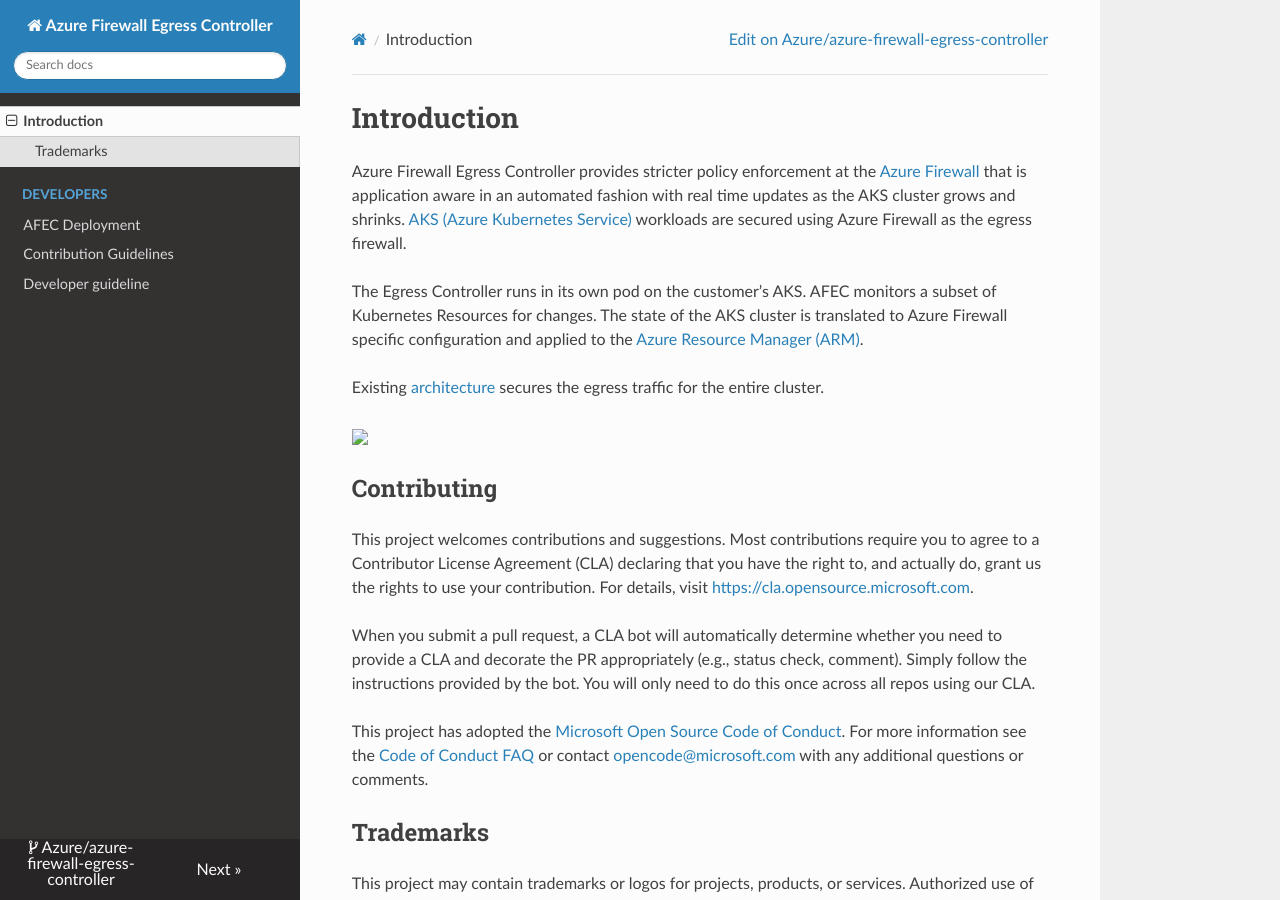
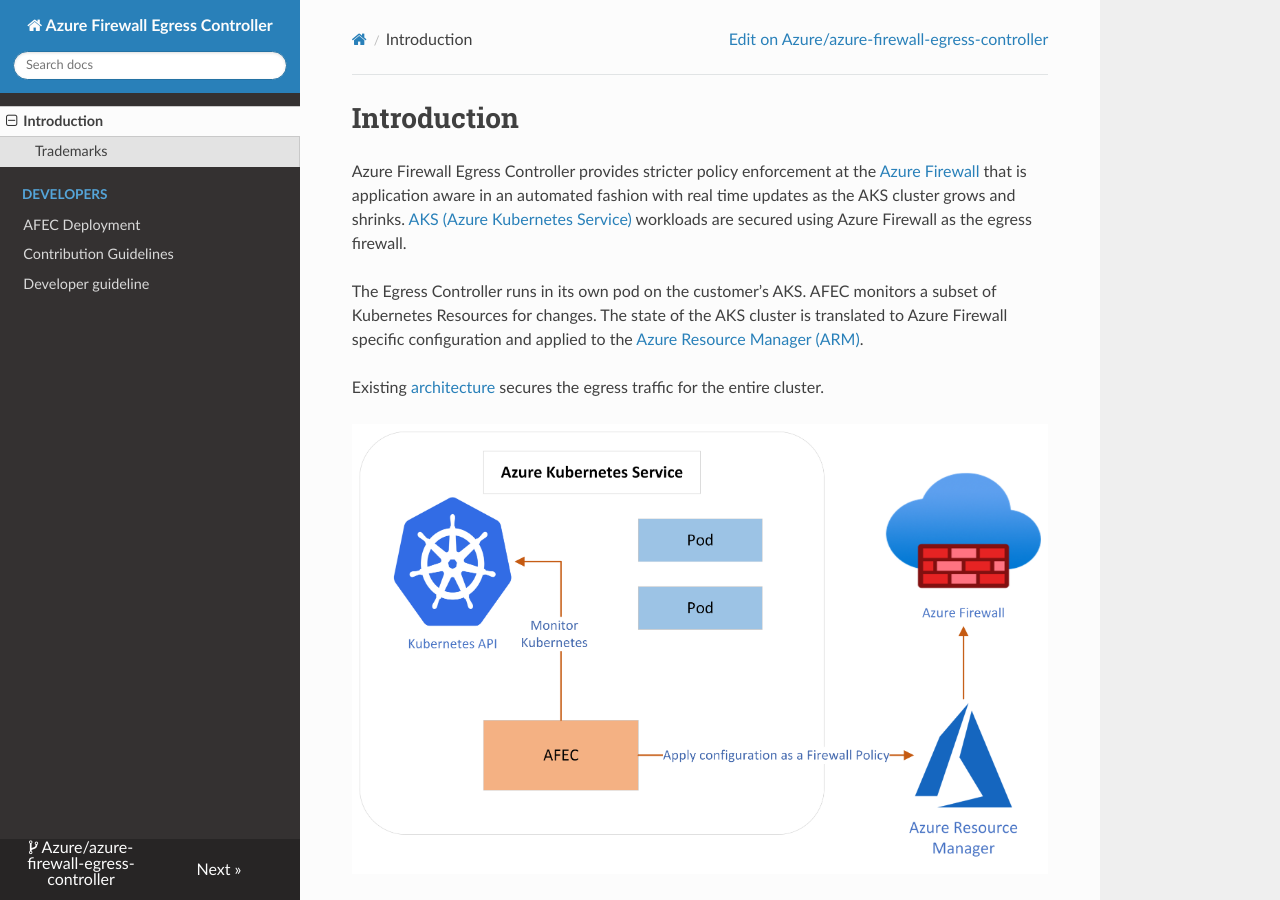
Before and after one commit to Azure/azure-firewall-egress-controller, an MkDocs documentation site: the page built from docs/index.md, in a window 1280 px wide and 900 px high. Built offline with MkDocs 1.6.1, drawn with Linux system fonts in a browser that asks for light colours; nearby versions of some CDN libraries.

Commit message:
update to the image path

```diff
--- a/docs/index.md
+++ b/docs/index.md
@@ -6,7 +6,7 @@
 
 Existing [architecture](https://learn.microsoft.com/en-us/azure/aks/limit-egress-traffic) secures the egress traffic for the entire cluster.
 
-<img src="docs/images/architecture.png" width="750">
+<img src="images/architecture.png" width="750">
 
 ## Contributing
 
```
